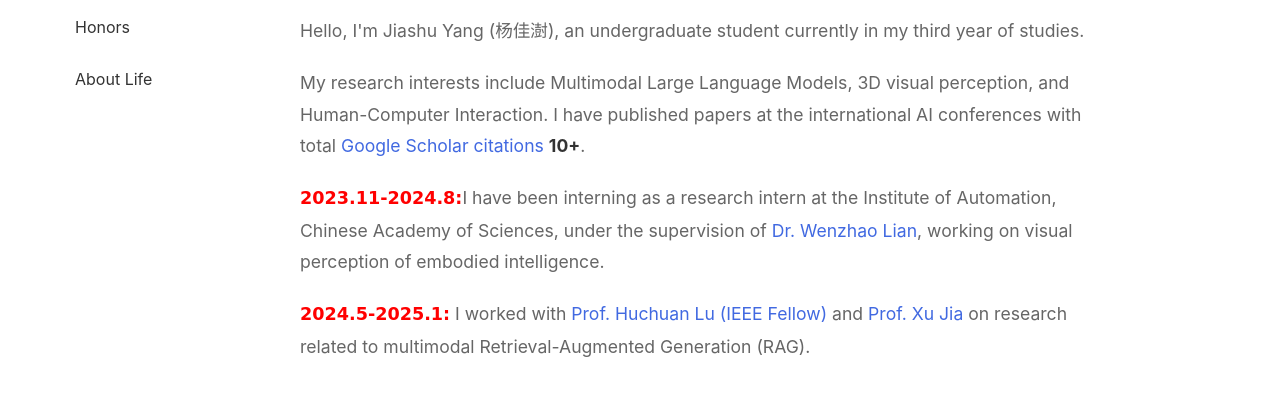
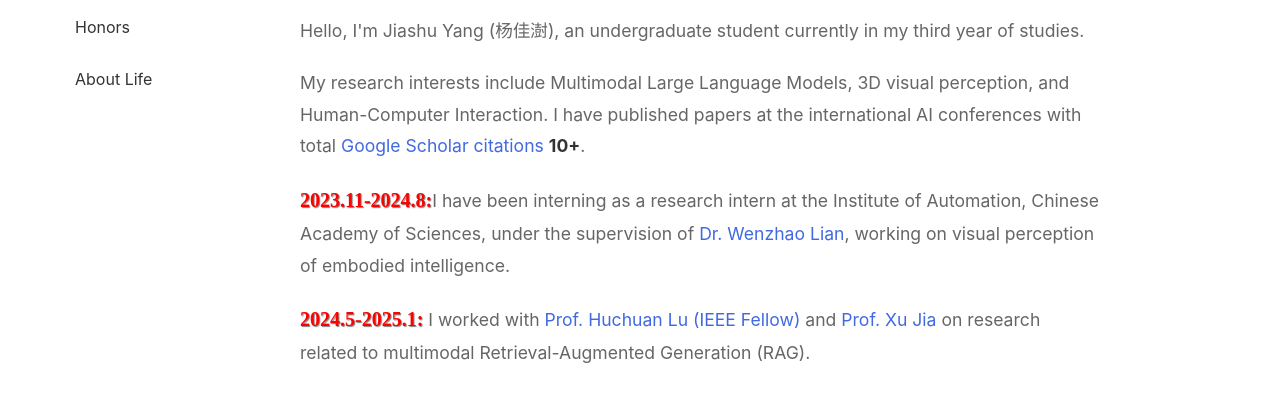
Before and after one commit to Yang-Jiashu/yangjiashu.github.io, a plain HTML site: page index.html in a window 1280 px wide. Shown: the part 369-768 px from the top of the page. Drawn offline with Linux system fonts and the light colour scheme.

Commit message:
Update index.html

```diff
--- a/index.html
+++ b/index.html
@@ -49,10 +49,10 @@
                         My research interests include Multimodal Large Language Models, 3D visual perception, and Human-Computer Interaction. I have published papers at the international AI conferences with total <a href='https://scholar.google.com/citations?user=BRXghWcAAAAJ&hl=en'>Google Scholar citations <strong>10+</strong></a>.
                     </p>
                     <p class="intro">
-                        <span style="color: #FF0000; font-weight: bold; font-family: 'Segoe Script', 'Lucida Handwriting', cursive;">2023.11-2024.8:</span>I have been interning as a research intern at the Institute of Automation, Chinese Academy of Sciences, under the supervision of <a href='https://lianwenzhao.github.io/'>Dr. Wenzhao Lian</a>, working on visual perception of embodied intelligence.
+                        <span style="color: #FF0000; font-weight: bold; font-family: 'Times New Roman', Times, serif; text-shadow: 1px 1px 1px rgba(0, 0, 0, 0.5); font-size: 20px;">2023.11-2024.8:</span>I have been interning as a research intern at the Institute of Automation, Chinese Academy of Sciences, under the supervision of <a href='https://lianwenzhao.github.io/'>Dr. Wenzhao Lian</a>, working on visual perception of embodied intelligence.
                     </p>
                     <p class="intro">
-                        <span style="color: #FF0000; font-weight: bold; font-family: 'Segoe Script', 'Lucida Handwriting', cursive;">2024.5-2025.1:</span> I worked with <a href='https://scholar.google.com/citations?user=D3nE0agAAAAJ&hl=zh-CN&oi=ao'>Prof. Huchuan Lu (IEEE Fellow)</a> and <a href='https://stephenjia.github.io/'>Prof. Xu Jia</a> on research related to multimodal Retrieval-Augmented Generation (RAG).
+                        <span style="color: #FF0000; font-weight: bold; font-family: 'Times New Roman', Times, serif; text-shadow: 1px 1px 1px rgba(0, 0, 0, 0.5); font-size: 20px;">2024.5-2025.1:</span> I worked with <a href='https://scholar.google.com/citations?user=D3nE0agAAAAJ&hl=zh-CN&oi=ao'>Prof. Huchuan Lu (IEEE Fellow)</a> and <a href='https://stephenjia.github.io/'>Prof. Xu Jia</a> on research related to multimodal Retrieval-Augmented Generation (RAG).
                     </p>
                 </div>
 
```
